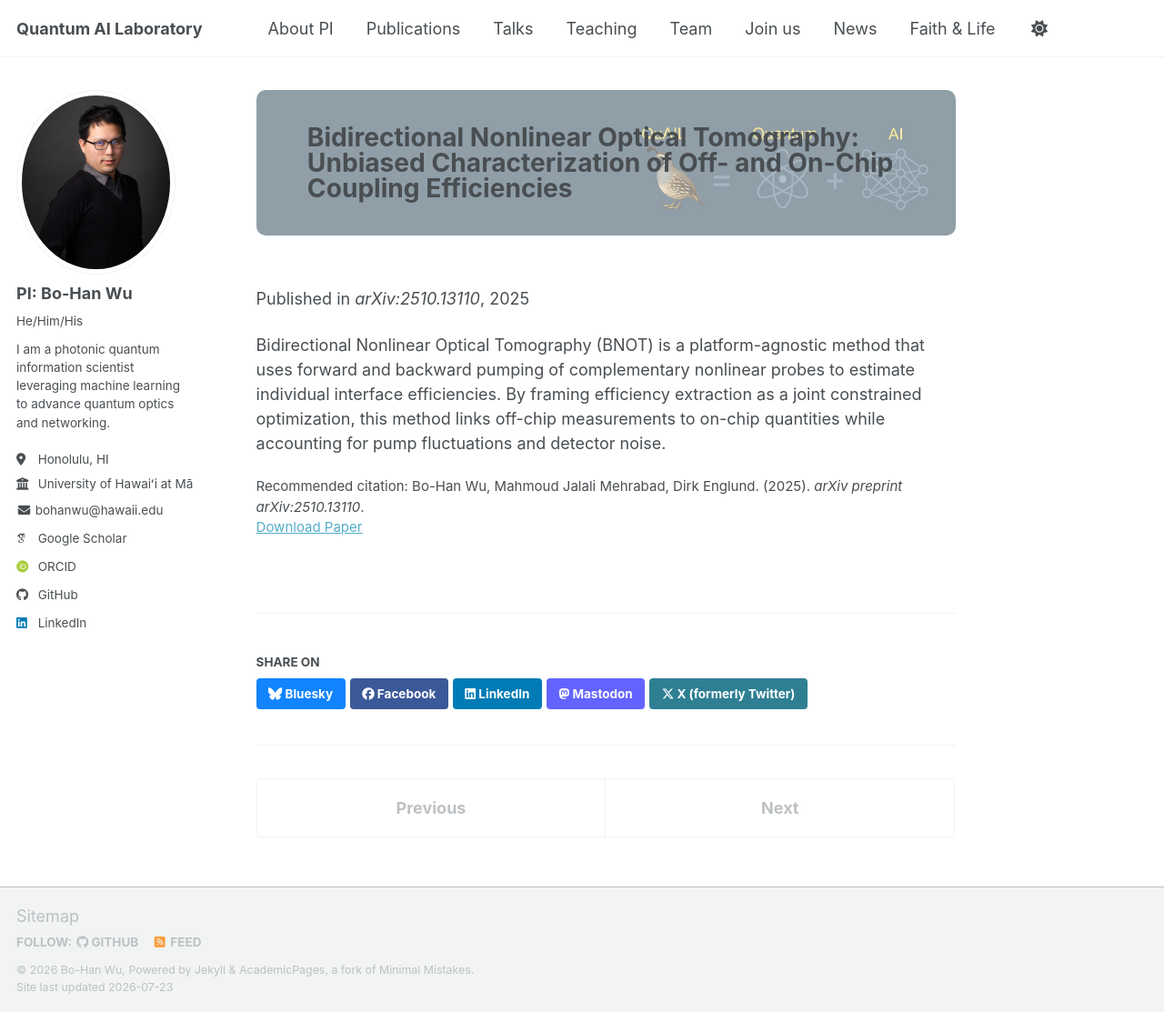
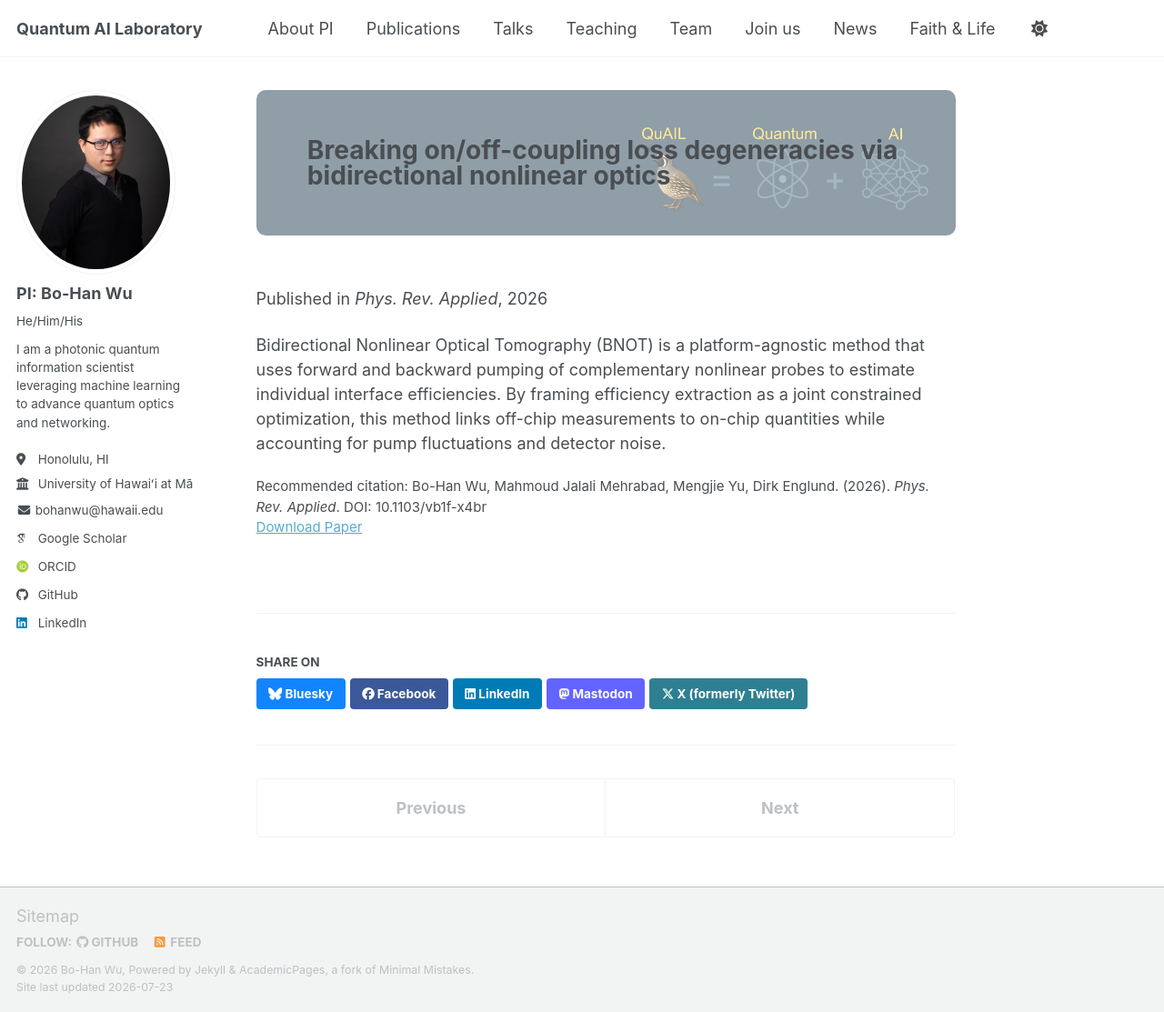
Before and after one commit to go705/go705.github.io, a Jekyll site: the page built from _publications/BNOT.md, in a window 1280 px wide and 1113 px high. Shown: the whole window at 91% size. Built offline with Jekyll 4.4.1, drawn with Linux system fonts in a browser that asks for light colours; some web fonts are replaced; a script bundle is joined from its source files by our own code; library files that are not in the unit come from our copies.

Commit message:
Update BNOT.md

```diff
--- a/_publications/BNOT.md
+++ b/_publications/BNOT.md
@@ -1,13 +1,13 @@
 ---
-title: "Bidirectional Nonlinear Optical Tomography: Unbiased Characterization of Off- and On-Chip Coupling Efficiencies"
+title: "Breaking on/off-coupling loss degeneracies via bidirectional nonlinear optics"
 collection: publications
 category: manuscripts
 permalink: /publication/2025-10-14-bidirectional-nonlinear-optical-tomography
 excerpt: 'We present bidirectional nonlinear optical tomography (BNOT), a hardware-compatible metrology that breaks the degeneracy of input and output coupling efficiencies to enable unbiased benchmarking of nonlinear photonic integrated circuits.'
-date: 2025-10-14
-venue: 'arXiv:2510.13110'
-paperurl: 'https://arxiv.org/pdf/2510.13110.pdf'
-citation: 'Bo-Han Wu, Mahmoud Jalali Mehrabad, Dirk Englund. (2025). <i>arXiv preprint arXiv:2510.13110</i>.'
+date: 2026-07-17
+venue: 'Phys. Rev. Applied'
+paperurl: 'https://doi.org/10.1103/vb1f-x4br'
+citation: 'Bo-Han Wu, Mahmoud Jalali Mehrabad, Mengjie Yu, Dirk Englund. (2026). <i>Phys. Rev. Applied</i>. DOI: 10.1103/vb1f-x4br'
 ---
 
 Bidirectional Nonlinear Optical Tomography (BNOT) is a platform-agnostic method that uses forward and backward pumping of complementary nonlinear probes to estimate individual interface efficiencies. By framing efficiency extraction as a joint constrained optimization, this method links off-chip measurements to on-chip quantities while accounting for pump fluctuations and detector noise.
```
